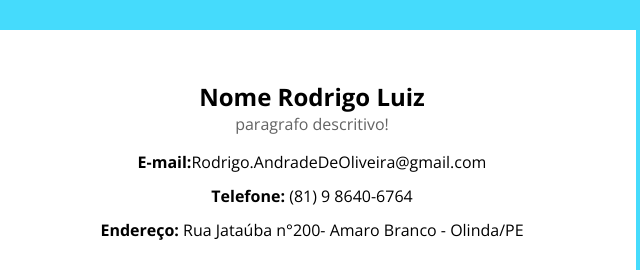
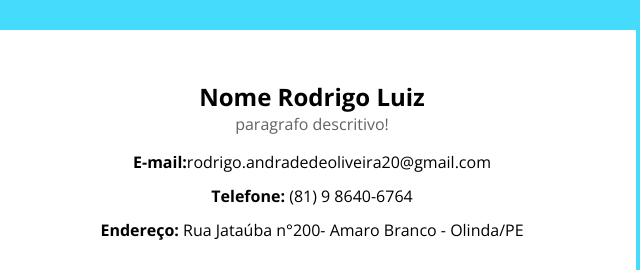
Before and after one commit to rodrigoLui/Curriculo, a plain HTML site: page index.html in a window 1280 px wide. Shown: the top 270 px of the page, 454-1094 px from the left. Drawn offline with nearby package versions, Linux system fonts and the light colour scheme.

Commit message:
alterando E-mail

```diff
--- a/index.html
+++ b/index.html
@@ -34,7 +34,7 @@
                     </p>
                     <ul>
                         <li>
-                            <a href="malito:rodrigoluizandradedeoliveira@gmail.com"><strong>E-mail:</strong>Rodrigo.AndradeDeOliveira@gmail.com</a>
+                            <a href="malito:rodrigoluizandradedeoliveira@gmail.com"><strong>E-mail:</strong>rodrigo.andradedeoliveira20@gmail.com</a>
                         </li>
                         <li>
                             <a href="tel:81986406764"><strong>Telefone:</strong> (81) 9 8640-6764</a>
```
